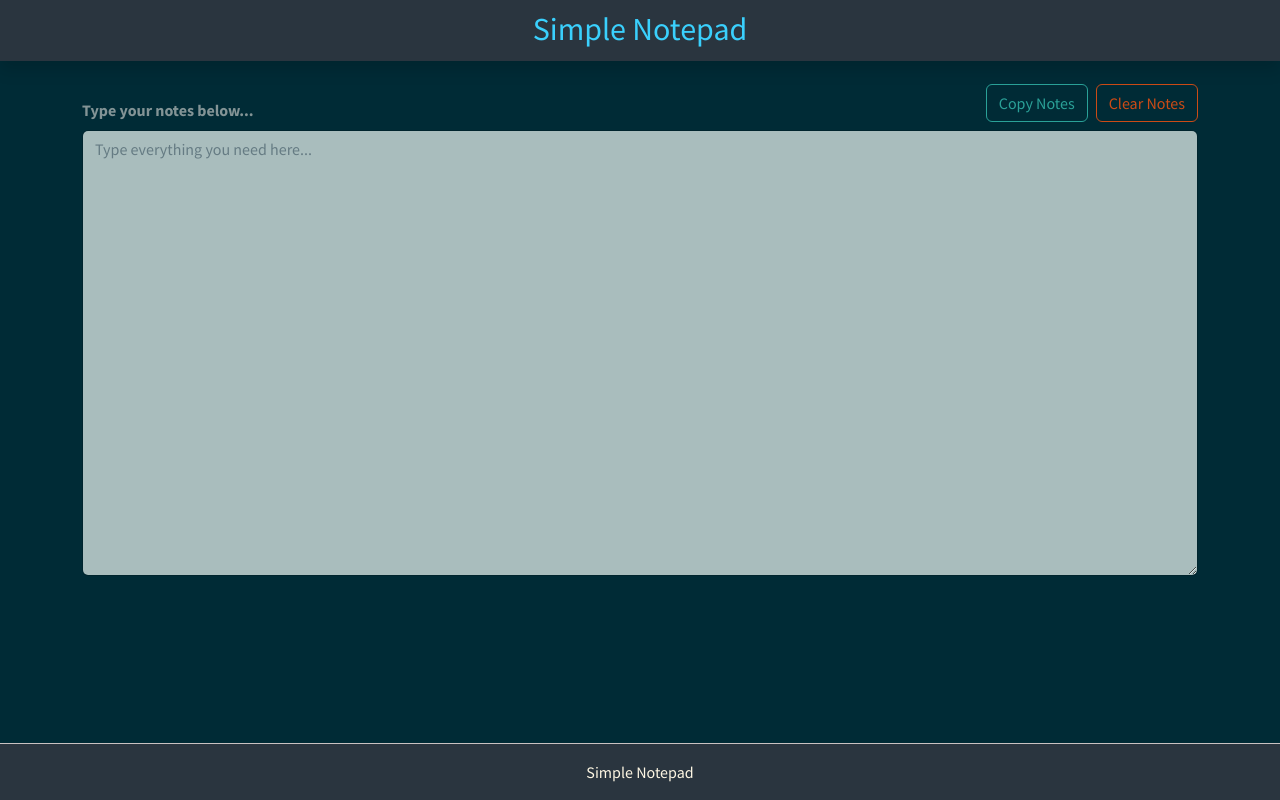
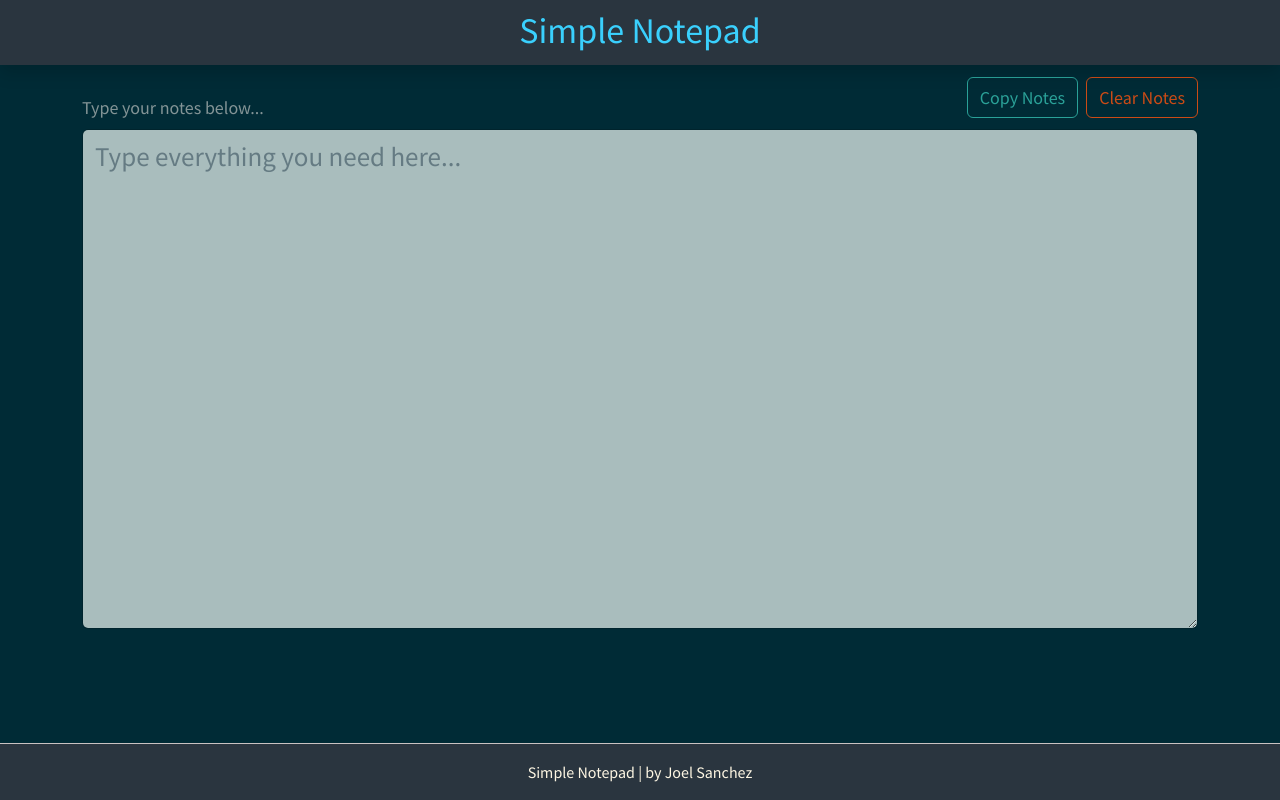
Before and after one commit to joelsancheznunez/simple-notepad, a plain HTML site: page index.html in a window 1280 px wide. Drawn offline with nearby package versions, Linux system fonts and the light colour scheme.

Commit message:
style minor changes

```diff
--- a/index.html
+++ b/index.html
@@ -22,12 +22,12 @@
     <div class="container content-container mt-1">
         <form id="noteForm">
             <div class="d-flex justify-content-end mb-2">
-                <button type="button" class="btn btn-outline-success me-2 top-buttons" id="copyButton">Copy Notes</button>
-                <button type="button" class="btn btn-outline-warning top-buttons" id="clearButton" onclick="showConfirmDialog()">Clear Notes</button>
+                <button type="button" class="btn btn-outline-success me-2 top-buttons" id="copyButton" style="font-size: 18px;">Copy Notes</button>
+                <button type="button" class="btn btn-outline-warning top-buttons" id="clearButton" style="font-size: 18px;" onclick="showConfirmDialog()">Clear Notes</button>
             </div>
             <div class="mb-3">
-                <label for="notes" class="form-label">Type your notes below...</label>
-                <textarea class="form-control" id="notes" rows="18" required placeholder="Type everything you need here..."></textarea>
+                <label for="notes" class="form-label" style="font-size: 18px;">Type your notes below...</label>
+                <textarea class="form-control" id="notes" style="font-size: 27px" rows="12" required placeholder="Type everything you need here..."></textarea>
             </div>
         </form>
     </div>
@@ -48,7 +48,7 @@
 
     <footer class="footer mt-auto py-3">
         <div class="container text-center">
-            <span class="text-light">Simple Notepad</span>
+            <span class="text-light">Simple Notepad | by Joel Sanchez</span>
         </div>
     </footer>
 
--- a/styles.css
+++ b/styles.css
@@ -6,7 +6,11 @@ html, body {
 }
 
 body {
-    padding-top: 80px; /* Adjust based on your navbar height */
+    padding-top: 73px; /* Adjust based on your navbar height */
+}
+
+h2 {
+    font-size: 36px;
 }
 
 .content-container {
@@ -69,7 +73,7 @@ body {
 }
 
 .form-label {
-    font-weight: bold;
+    font-weight: normal;
 }
 
 .text-primary {
@@ -82,7 +86,7 @@ body {
 
 .navbar {
     background-color: #2a353f;
-    padding: 1.5px;
+    padding: 1px;
 }
 
 .container-fluid {
```
